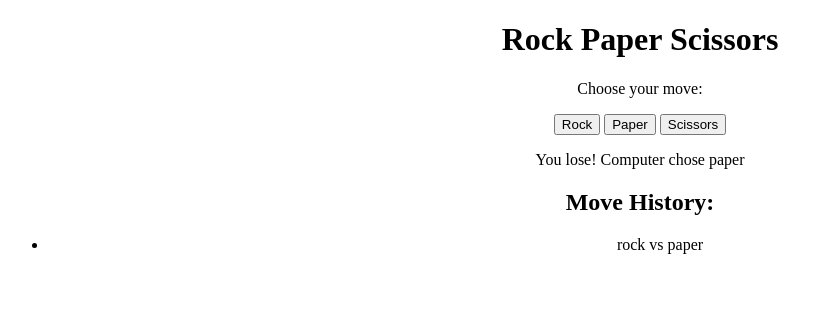
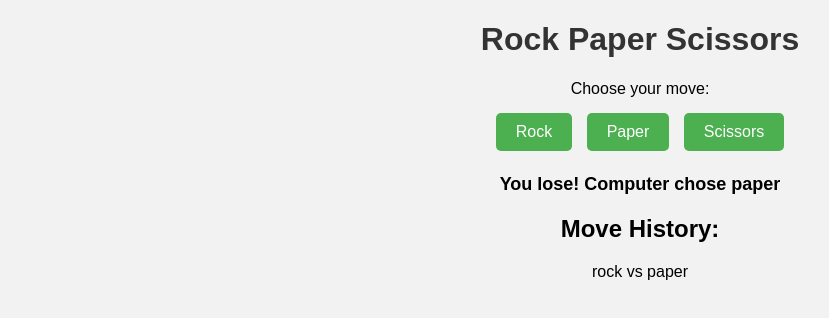
Before and after one commit to AdYno123/w3, a plain HTML site: page index.html in a window 1280 px wide. Both pictures are taken after a click on the button "Rock". Shown: the whole page, without its empty margins (0-829 px from the left). Drawn offline with Linux system fonts and the light colour scheme.

Commit message:
Update index.html

```diff
--- a/index.html
+++ b/index.html
@@ -5,6 +5,49 @@
 		<style>
 			body {
 				text-align: center;
+				font-family: Arial, sans-serif;
+				background-color: #f2f2f2;
+			}
+
+			h1 {
+				color: #333;
+			}
+
+			p {
+				margin-bottom: 10px;
+			}
+
+			button {
+				padding: 10px 20px;
+				margin: 5px;
+				border: none;
+				border-radius: 5px;
+				background-color: #4caf50;
+				color: white;
+				font-size: 16px;
+				cursor: pointer;
+			}
+
+			button:hover {
+				background-color: #45a049;
+			}
+
+			#result {
+				font-size: 18px;
+				font-weight: bold;
+			}
+
+			h2 {
+				margin-top: 20px;
+			}
+
+			ul {
+				list-style-type: none;
+				padding: 0;
+			}
+
+			li {
+				margin-bottom: 5px;
 			}
 		</style>
 	</head>
```
